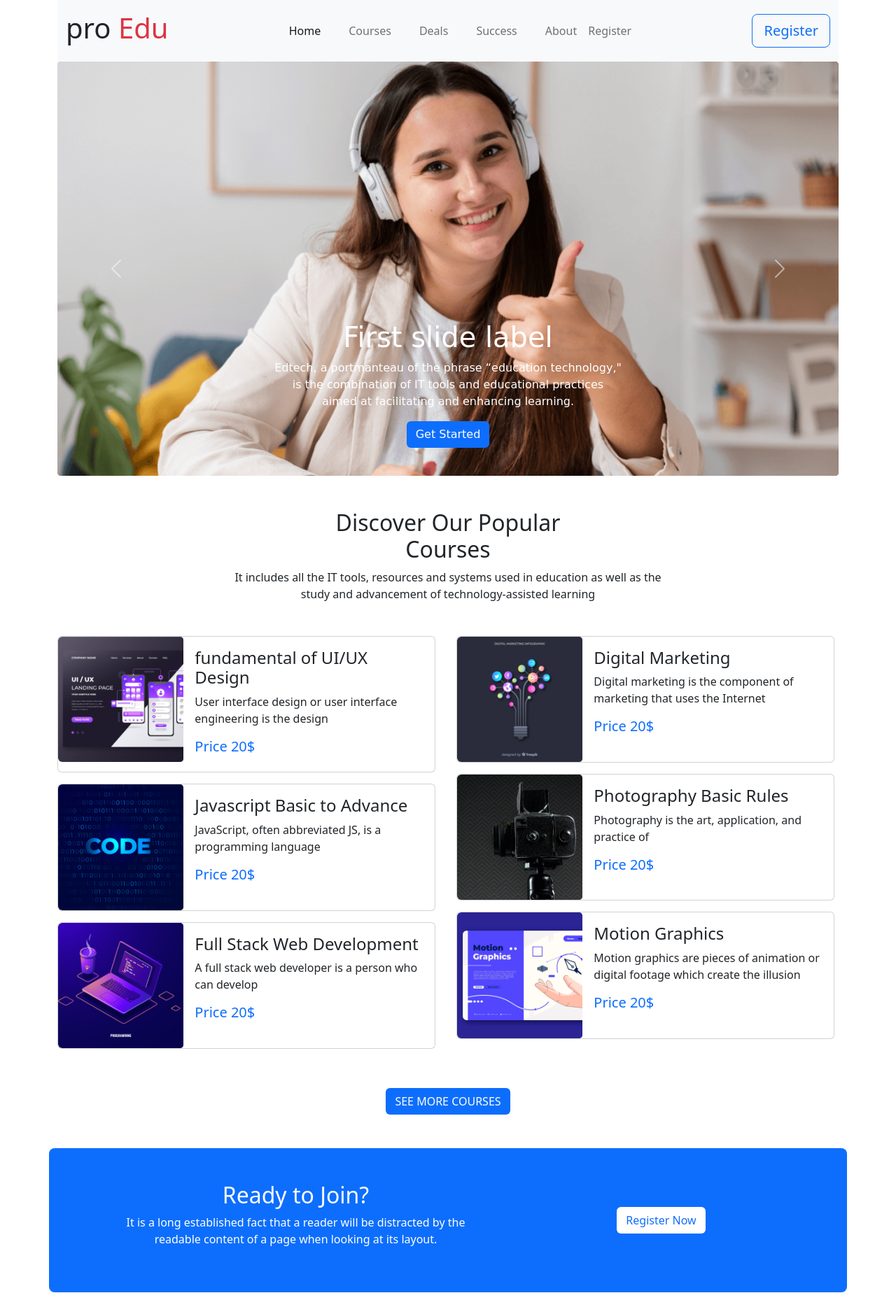
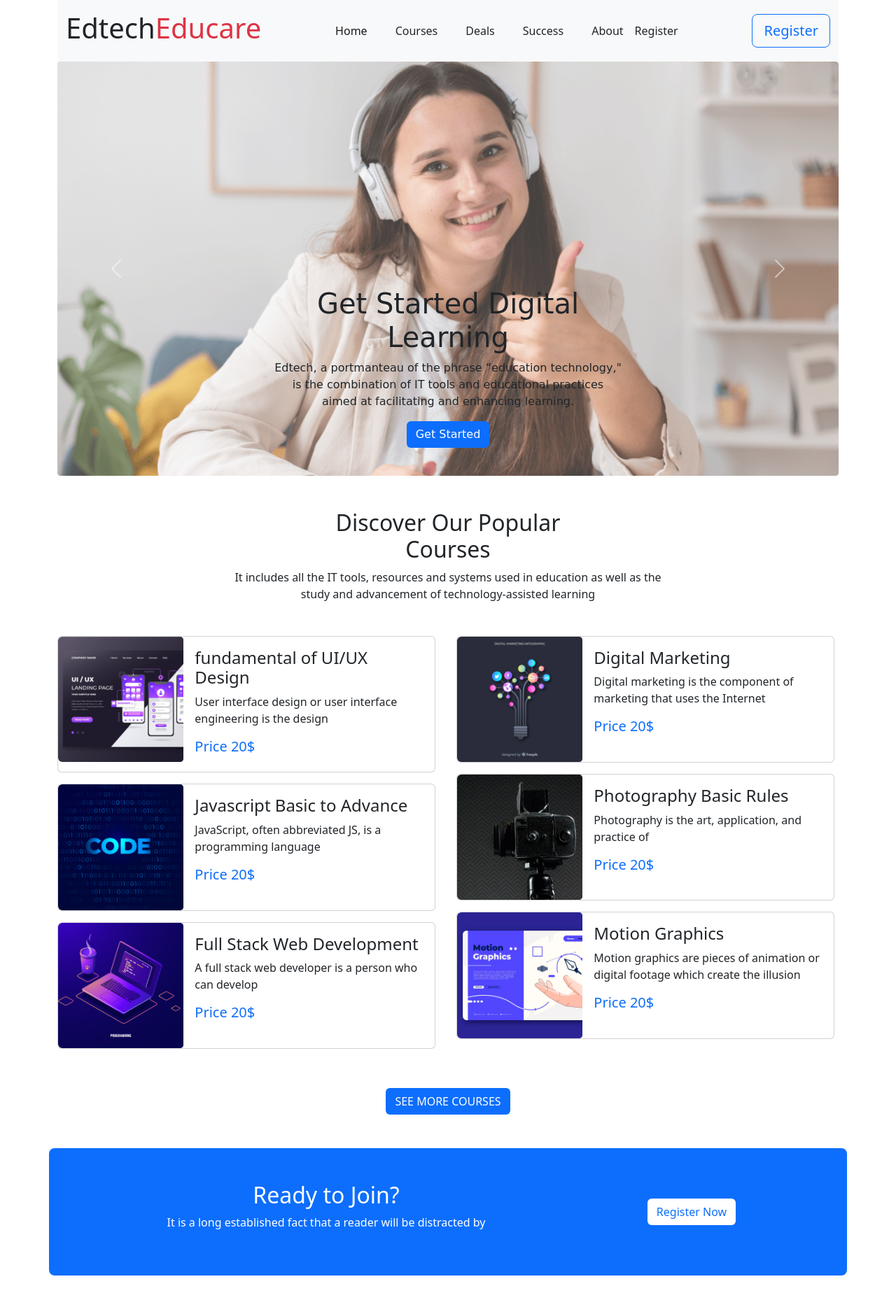
Before and after one commit to masumbillah-phy/Assignment-03, a plain HTML site: page index.html in a window 1280 px wide. Shown: the top 1868 px of the page at 70% size. Drawn offline with nearby package versions, Linux system fonts and the light colour scheme.

Commit message:
text color changed

```diff
--- a/index.html
+++ b/index.html
@@ -17,7 +17,7 @@
         <section class="container">
             <nav class="navbar navbar-expand-lg bg-light">
                 <div class="container-fluid">
-                  <h1>pro <span class="text-danger">Edu</span></h1>
+                  <h1>Edtech<span class="text-danger">Educare</span></h1>
                   <button class="navbar-toggler" type="button" data-bs-toggle="collapse" data-bs-target="#navbarNav" aria-controls="navbarNav" aria-expanded="false" aria-label="Toggle navigation">
                     <span class="navbar-toggler-icon"></span>
                   </button>
@@ -27,19 +27,19 @@
                         <a class="nav-link active" aria-current="page" href="#">Home</a>
                       </li>
                       <li class="nav-item ms-4">
-                        <a class="nav-link" href="#">Courses</a>
+                        <a class="nav-link text-dark" href="#">Courses</a>
                       </li>
                       <li class="nav-item ms-4">
-                        <a class="nav-link" href="#">Deals</a>
+                        <a class="nav-link text-dark" href="#">Deals</a>
                       </li>
                       <li class="nav-item ms-4">
-                        <a class="nav-link" href="#">Success</a>
+                        <a class="nav-link text-dark" href="#">Success</a>
                       </li>
                       <li class="nav-item ms-4">
-                        <a class="nav-link" href="#">About</a>
+                        <a class="nav-link text-dark" href="#">About</a>
                       </li>
                       <li class="nav-item">
-                        <a class="nav-link" href="#">Register</a>
+                        <a class="nav-link text-dark" href="#">Register</a>
                       </li>
                     </ul>
                 </div>
@@ -54,25 +54,25 @@
             <div id="carouselExampleCaptions" class="carousel slide" data-bs-ride="false">
                 <div class="carousel-inner">
                   <div class="carousel-item active h-100">
-                    <img src="images/cover/cover-1.png" class="d-block w-100" alt="cover photo-1">
-                    <div class="carousel-caption d-none d-md-block text-white">
-                      <h5 class="h1">First slide label</h5>
+                    <img src="images/cover/cover-1.png" class=" opacity-75 d-block w-100 img-fluid" alt="cover photo-1">
+                    <div class="carousel-caption d-none d-md-block text-dark">
+                      <h1 class="h1">Get Started Digital<br> Learning</h1>
                       <p>Edtech, a portmanteau of the phrase “education technology,"<br> is the combination of IT tools and educational practices<br> aimed at facilitating and enhancing learning.</p>
                       <button class="btn btn bg-primary text-white">Get Started</button>
                     </div>
                   </div>
                   <div class="carousel-item h-100">
-                    <img src="images/cover/cover-2.jpg" class="d-block w-100" alt="cover photo-2">
-                    <div class="carousel-caption d-none d-md-block">
-                      <h5>Second slide label</h5>
+                    <img src="images/cover/cover-2.jpg" class=" opacity-75d-block w-100 img-fluid" alt="cover photo-2">
+                    <div class="carousel-caption d-none d-md-block text-white">
+                      <h1 class="h1">Get Started Digital<br> Learning</h1>
                       <p>Edtech, a portmanteau of the phrase “education technology,"<br> is the combination of IT tools and educational practices<br> aimed at facilitating and enhancing learning.</p>
                       <button class="btn btn bg-primary text-white">Get Started</button>
                     </div>
                   </div>
                   <div class="carousel-item h-100">
-                    <img src="images/cover/cover-3.jpg" class="d-block w-100" alt="cover photo-3">
-                    <div class="carousel-caption d-none d-md-block">
-                      <h5>Third slide label</h5>
+                    <img src="images/cover/cover-3.jpg" class=" opacity-75 d-block w-100 img-fluid" alt="cover photo-3">
+                    <div class="carousel-caption d-none d-md-block text-dark">
+                      <h1 class="h1">Get Started Digital<br> Learning</h1>
                       <p>Edtech, a portmanteau of the phrase “education technology,"<br> is the combination of IT tools and educational practices<br> aimed at facilitating and enhancing learning.</p>
                       <button class="btn btn bg-primary text-white">Get Started</button>
                     </div>
@@ -101,9 +101,9 @@
         </div>
         <!-- Popular courses -->
         <div>
-          <div class="row">
+          <div class="row d-flex flex-direction-column">
             <!-- Col-Left -->
-            <div class="col-6">
+            <div class="col-lg-6 col-md-12 col-sm-12">
               <div class="card mb-3" style="max-width: 540px;">
                 <div class="row g-0">
                   <div class="col-md-4">
@@ -148,7 +148,7 @@
               </div>
             </div>
             <!-- Col-Right -->
-            <div class="col-6">
+            <div class="col-lg-6 col-md-12 col-sm-12">
               <div class="card mb-3" style="max-width: 540px;">
                 <div class="row g-0">
                   <div class="col-md-4">
@@ -204,12 +204,14 @@
         <!-- Ready to Join section start -->
         <section class="container">
           <div class="row bg-primary text-white text-center d-flex align-items-center p-5 rounded-3">
-            <div class="col-7">
+            <div class="col-8">
               <h2>Ready to Join?</h2>
-              <p>It is a long established fact that a reader will be distracted by the <br>readable content of a page when looking at its layout.</p>
+              <p>It is a long established fact that a reader will be distracted by</p>
             </div>
-            <div class="col-5">
-              <button class="btn btn bg-white text-primary">Register Now</button>
+            <div class="col-4 d-flex justify-content-center align-items-center">
+              <div class="col-lg-6 col-md-6 col-sm-12">
+                <a class="btn btn bg-white text-primary" href="modal.html">Register Now</a>
+              </div>
             </div>
           </div>
         </section>
@@ -219,7 +221,7 @@
         <section class="container mb-5">
           <div class="text-center mb-5 mt-5">
             <h1>Frequently Asked Questions</h1>
-            <p>A frequently asked questions list is often used in articles, websites, email lists, and online forums where common questions tend to recur</p>
+            <p>A frequently asked questions list is often used in articles, websites, email lists,<br> and online forums where common questions tend to recur</p>
           </div>
           <div class="d-flex justify-content-center">
             <div class="accordion w-75" id="accordionExample">
@@ -289,7 +291,7 @@
 
           </div>
         </section>
-        <!-- Trusted by over 800+ company section End -->
+        <!-- Trusted by over 800+ company section End-->
     </main>
 
     <!-- Bootstrap Js CDN link -->
@@ -298,7 +300,7 @@
   <!-- Footer Section Start-->
   <footer class="text-center bg-dark text-white p-5">
     <div class="mb-2 pt-5">
-      <h2 class="h1">Pro Edu</h2>
+      <h2 class="h1">Edtech Educare</h2>
       <small>3, Rajuk Avenue,Motijheel C/A,<br> Dhaka-1000, Bangladesh</small><br>
       <small>Privacy policy | Terms of use</small>
     </div>
@@ -309,6 +311,5 @@
       <a href="https://www.youtube.com/"><i class="fa-brands fa-square-youtube ms-3 h1"></i></a>
     </div>
   </footer>
-
   <!-- Footer Section End -->
 </html>
```
